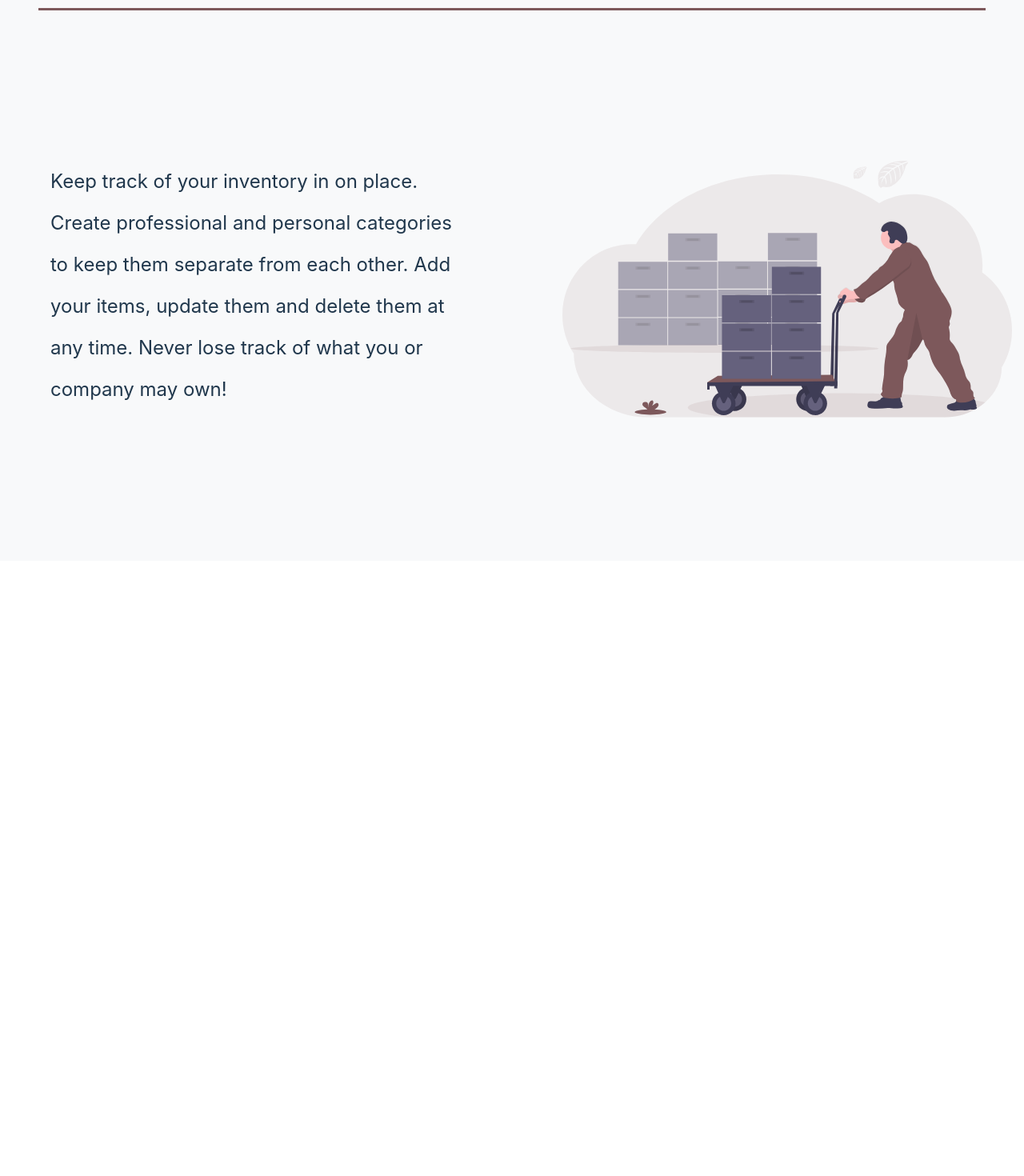
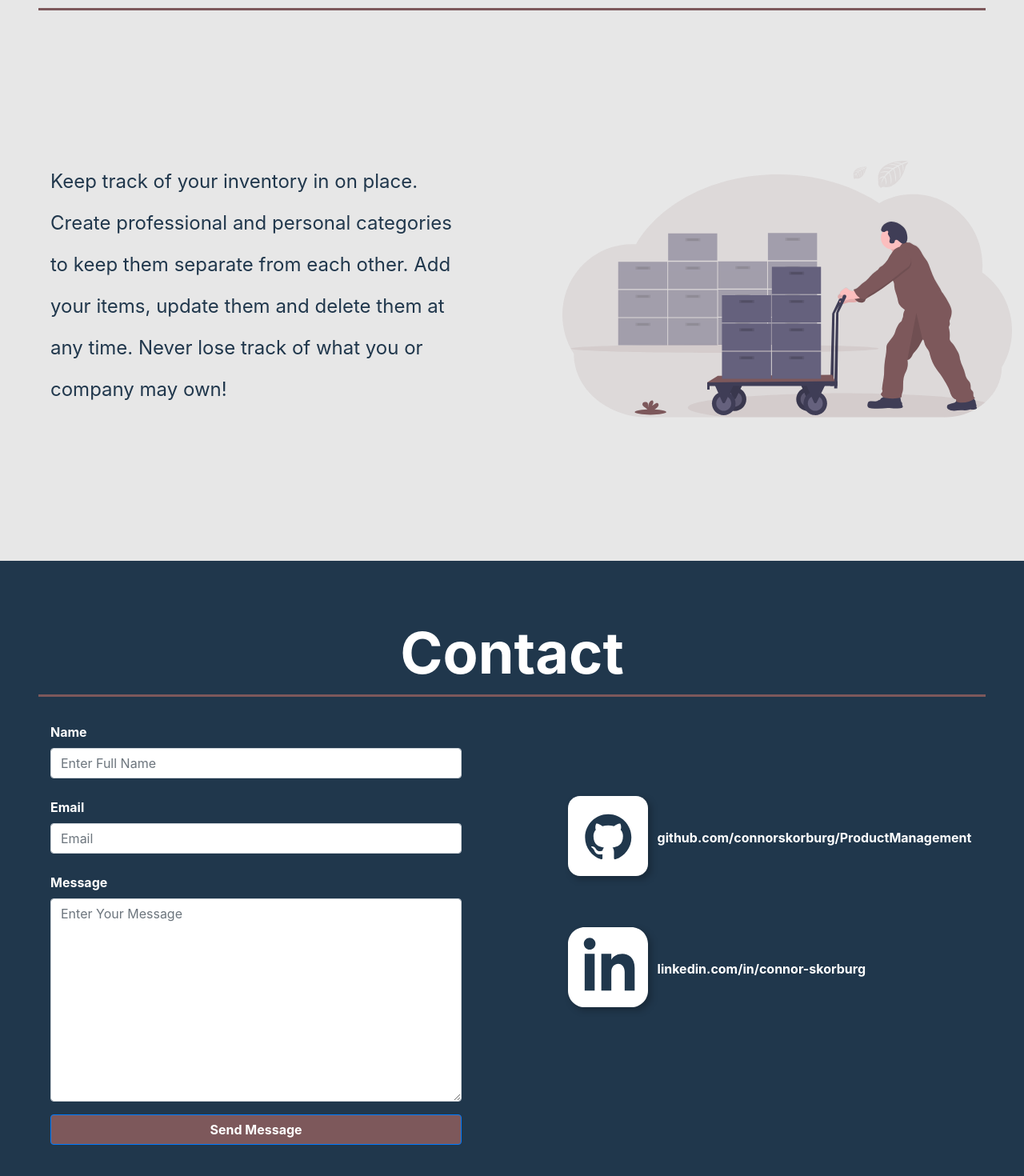
Before and after one commit to connorskorburg/ProductManagement, a React (Create React App) app in the folder client/: page / in a window 1280 px wide. Shown: the part 932-2402 px from the top of the page at 80% size. Before the commit the page ends 1633 px from the top, so only its background shows below. Built offline with nearby package versions, Linux system fonts and the light colour scheme.

Commit message:
updated home page with contact section

```diff
--- a/client/src/components/home/About.js
+++ b/client/src/components/home/About.js
@@ -6,11 +6,11 @@ import about from '../../assets/about.svg';
 
 const About = () => {
 	return (
-		<Container id="about" className="pt-4 px-4 px-lg-5 bg-light" fluid>
+		<Container id="about" className="pt-4 px-4 px-lg-5 bg-gray" fluid>
 			<h2 className="text-center pt-lg-4 pb-2 border-bottom-alt font-weight-bold text-brand display-2">About</h2>
 			<Row
 				style={{ height: '85vh' }}
-				className="bg-light flex-row-reverse justify-content-center align-items-center"
+				className="bg-gray flex-row-reverse justify-content-center align-items-center"
 			>
 				<Col xs={12} lg={6} className="w-100">
 					<img src={about} className="w-100 ml-xl-5" />
--- /dev/null
+++ b/client/src/components/home/Contact.js
@@ -0,0 +1,71 @@
+import React, { Fragment } from 'react';
+import Container from 'react-bootstrap/Container'
+import Form from 'react-bootstrap/Form';
+import FormLabel from 'react-bootstrap/FormLabel';
+import FormControl from 'react-bootstrap/FormControl';
+import FormGroup from 'react-bootstrap/FormGroup';
+import Button from 'react-bootstrap/Button';
+import Row from 'react-bootstrap/Row';
+import Col from 'react-bootstrap/Col';
+import linkedinDark from '../../assets/linkedinDark.svg';
+import linkedinWhite from '../../assets/linkedinWhite.svg';
+import githubDark from '../../assets/githubDark.svg';
+import githubWhite from '../../assets/githubWhite.svg';
+
+
+const Contact = () => {
+  return (
+    <Fragment>
+      <Container id='contact' style={{ height: 'fit-content' }} className='py-5 px-lg-5 bg-brand' fluid>
+        <h2 className="text-center pt-lg-4 pb-2 border-bottom-alt font-weight-bold text-white display-2">Contact</h2>
+        <Row>
+          <Col>
+            <Form className='mt-3 mr-lg-5'>
+              <FormGroup controlId="name">
+                <FormLabel className='text-white font-weight-bold mt-2'>Name</FormLabel>
+                <FormControl type="text" placeholder="Enter Full Name" />
+              </FormGroup>
+
+              <FormGroup controlId="email">
+                <FormLabel className='text-white font-weight-bold mt-2'>Email</FormLabel>
+                <FormControl type="email" placeholder="Email" />
+              </FormGroup>
+
+              <FormGroup controlId="message">
+                <FormLabel className='text-white font-weight-bold mt-2'>Message</FormLabel>
+                <FormControl placeholder='Enter Your Message' as="textarea" rows={10} />
+              </FormGroup>
+              <Button type='submit' className='bg-brand-alt text-white font-weight-bold btn-block btn'>Send Message</Button>
+            </Form>
+          </Col>
+          <Col className='d-none d-lg-inline-flex align-items-center justify-content-center'>
+            <div className='ml-xl-5'>
+              <a className='d-block mb-5 text-white font-weight-bold' href='https://github.com/connorskorburg/ProductManagement' target='_blank' rel='noreferrer'>
+                <img src={githubWhite} alt="" />
+                  github.com/connorskorburg/ProductManagement</a>
+              <a className='d-block mb-5 text-white font-weight-bold' href='https://linkedin.com/in/connor-skorburg' target='_blank' rel='noreferrer'>
+                <img src={linkedinWhite} alt="" />
+                  linkedin.com/in/connor-skorburg</a>
+            </div>
+          </Col>
+        </Row>
+      </Container>
+
+      <Row className='d-lg-none bg-white py-2 justify-content-around text-center'>
+        <Col>
+          <a href='https://github.com/connorskorburg/ProductManagement' target='_blank' rel='noreferrer'>
+            <img src={githubDark} alt="" />
+          </a>
+        </Col>
+        <Col>
+          <a href='https://linkedin.com/in/connor-skorburg' target='_blank' rel='noreferrer'>
+            <img src={linkedinDark} alt="" />
+          </a>
+        </Col>
+      </Row>
+
+    </Fragment>
+  )
+}
+
+export default Contact;
--- a/client/src/index.css
+++ b/client/src/index.css
@@ -25,6 +25,9 @@ html, body {
 .bg-brand-alt {
   background-color: var(--brand-alt) !important;
 }
+.border-bottom-brand {
+  border-bottom: 3px solid var(--brand) !important;
+}
 .border-bottom-alt {
   border-bottom: 3px solid var(--brand-alt) !important;
 }
@@ -47,6 +50,22 @@ html, body {
   width: 100%;
   display: block;
   margin-bottom: 1rem;
+}
+
+.shadow-1 {
+  box-shadow: 1px 1px 2px rgba(0,0,0,0.5);
+}
+
+.shadow-2 {
+  box-shadow: 2px 2px 4px rgba(0,0,0,0.5);
+}
+
+.shadow-3 {
+  box-shadow: 3px 3px 6px rgba(0,0,0,0.5);
+}
+
+.bg-gray {
+  background-color: #e7e7e7;
 }
 
 .row {
--- a/client/src/pages/Home.js
+++ b/client/src/pages/Home.js
@@ -1,6 +1,7 @@
 import React, { Fragment } from 'react';
 import Hero from '../components/home/Hero';
 import About from '../components/home/About';
+import Contact from '../components/home/Contact';
 import Navigation from '../reusables/Navigation';
 
 const Home = () => {
@@ -9,6 +10,7 @@ const Home = () => {
 			<Navigation page="home" />
 			<Hero />
 			<About />
+			<Contact />
 		</Fragment>
 	);
 };
--- a/client/src/reusables/Navigation.js
+++ b/client/src/reusables/Navigation.js
@@ -9,7 +9,7 @@ import Button from 'react-bootstrap/Button';
 const Navigation = (props) => {
   console.log({ props });
   return (
-    <Navbar expand="lg" bg='light' fixed='top' className='px-5-l'>
+    <Navbar expand="lg" bg='light' fixed='top' className='px-5-l shadow-2'>
       <Navbar.Brand className='font-weight-bold text-brand'>PRODMNG</Navbar.Brand>
       <Navbar.Toggle aria-controls="basic-navbar-nav" />
       <Navbar.Collapse id="basic-navbar-nav" >
```
Also changed, not shown: client/src/assets/linkedinDark.svg (added).
